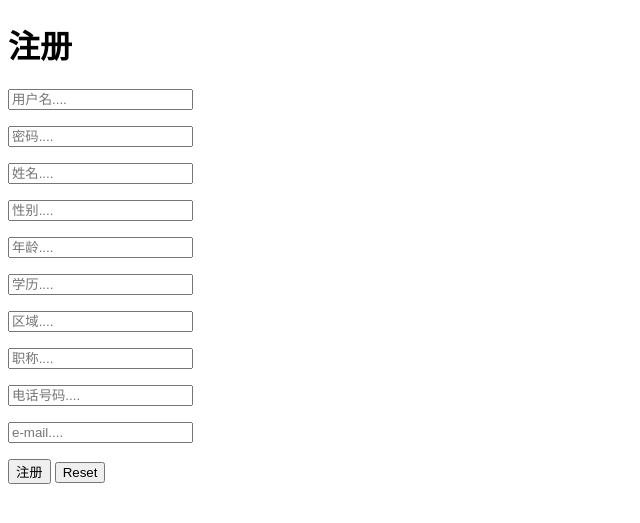
After one commit to 56226833/JL-project, a Django app: page /regist/ in a window 1280 px wide. The commit adds this page. Shown: the top 523 px of the page, without its empty margins (0-640 px from the left). Run offline with Django 3.2, Linux system fonts and the light colour scheme.

Commit message:
regular update

```diff
--- a/JLCRM/JLCRM/urls.py
+++ b/JLCRM/JLCRM/urls.py
@@ -22,4 +22,5 @@ urlpatterns = [
     path('index/', views.index),
     path('login/', views.login),
     path('error/', views.error),
+    path('regist/',views.regist),
 ]
--- a/JLCRM/login/templates/index.html
+++ b/JLCRM/login/templates/index.html
@@ -7,14 +7,16 @@
   </head>
   <body>
     <h1>欢迎来到JL管理系统</h1>
+    {%block form%}
     <form action="/login/" method="post">{%csrf_token%}
         <p><input type="text" name="username" placeholder="用户名..."></p>
         <p><input type="password" name="password" placeholder="密码..."></p>
         <p>
           <input type="submit" value="登陆">
-          <input type="submit" value="注册">
+          <a href="/regist/">注册</a>
         </p>
     </form>
+    {%endblock%}
     {%block error%}{%endblock%}
   </body>
 </html>
--- /dev/null
+++ b/JLCRM/login/templates/regist.html
@@ -0,0 +1,24 @@
+<!DOCTYPE html>
+<html>
+  <head>
+    <meta charset="utf-8">
+    <title>JLCRM</title>
+
+  </head>
+  <body>
+    <h1>注册</h1>
+  <form class="" action="/regist/" method="post">
+      <p><input type="text" placeholder="用户名...." name="username"></p>
+      <p><input type="text" placeholder="密码...." name="password"></p>
+      <p><input type="text" placeholder="姓名...." name="name"></p>
+      <p><input type="text" placeholder="性别...." name="gendar"></p>
+      <p><input type="text" placeholder="年龄...." name="age"></p>
+      <p><input type="text" placeholder="学历...." name="education"></p>
+      <p><input type="text" placeholder="区域...." name="zone"></p>
+      <p><input type="text" placeholder="职称...." name="qualification"></p>
+      <p><input type="text" placeholder="电话号码...." name="dialNumber"></p>
+      <p><input type="text" placeholder="e-mail...." name="email"></p>
+      <p><input type="submit" value="注册"> <input type="reset"></p>
+  </form>
+  </body>
+</html>
--- a/JLCRM/login/views.py
+++ b/JLCRM/login/views.py
@@ -1,5 +1,5 @@
 from django.shortcuts import render
-from login.models import User
+from login.models import Staff,Authority,Salary,Company,Project,Contactor
 from django.contrib.auth import authenticate
 from django.http import HttpResponseRedirect
 
@@ -19,3 +19,6 @@ def index(request):
 
 def error(request):
     return render(request, 'error.html', {})
+
+def regist(request):
+    return render(request, 'regist.html',{})
```
Also changed, not shown: JLCRM/login/admin.py (+8 -4 lines), JLCRM/login/models.py (+15 -13 lines), JLCRM/db.sqlite3.
